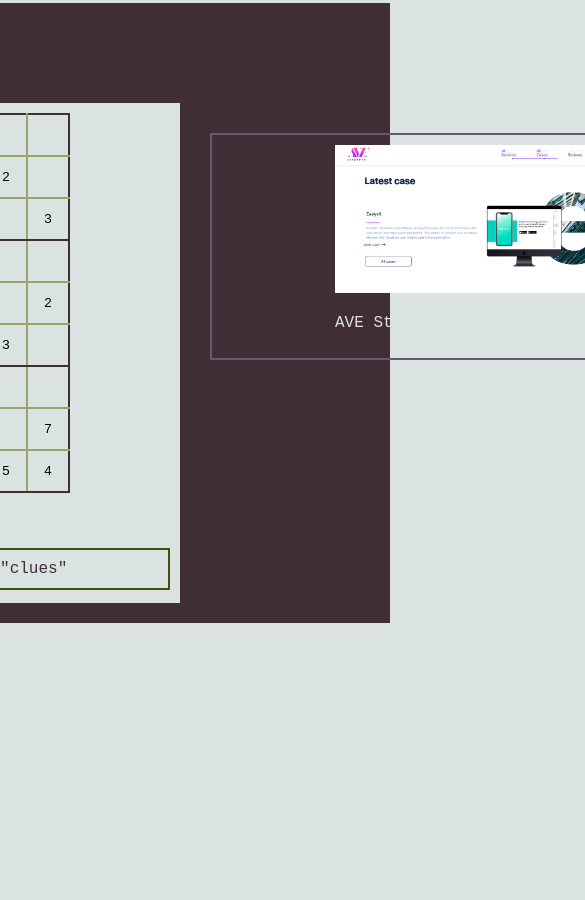
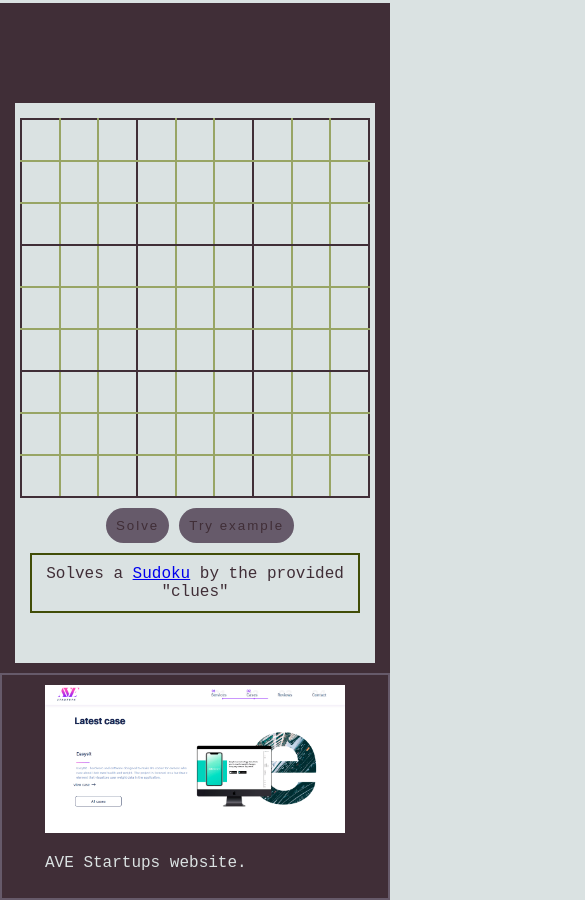
Before and after one commit to nekoi275/my-cv, a Vue app: page / in a window 390 px wide. Shown: the part 1978-2878 px from the top of the page, 585 px wide, since content can reach past the window. Before the commit the page ends 2631 px from the top, so only its background shows below. Built offline with nearby package versions, Linux system fonts and the light colour scheme.

Commit message:
bugfixing

```diff
--- a/src/components/ProjectsSection.vue
+++ b/src/components/ProjectsSection.vue
@@ -83,6 +83,10 @@ a {
     padding-top: 100px;
   }
 
+  .wrapper {
+    display: block;
+  }
+
   .projects-img {
     width: 300px;
     height: auto;
--- a/src/components/SudokuSolverComponent.vue
+++ b/src/components/SudokuSolverComponent.vue
@@ -203,9 +203,13 @@
             </tr>
         </table>
         <button v-show="!isPuzzleSolved && isPuzzleValid" @click="validatePuzzle()">Solve</button>
+        <button v-show="!isPuzzleSolved && isPuzzleValid" @click="addExample()">Try example</button>
         <button v-show="isPuzzleSolved || !isPuzzleValid" @click="clearPuzzle()">Try again</button>
-        <p v-show="!isPuzzleValid">Fill some known numbers of sudoku. Valid numbers are 1-9.</p>
-        <p v-show="isPuzzleValid">Solves a <a href="https://en.wikipedia.org/wiki/Sudoku" target="_blank">Sudoku</a> by the provided "clues"</p>
+        <p v-show="!isPuzzleValid">Fill some known numbers of sudoku. Valid numbers are 1-9</p>
+        <p v-show="isPuzzleValid && !noSolution">Solves a <a href="https://en.wikipedia.org/wiki/Sudoku"
+                target="_blank">Sudoku</a> by the
+            provided "clues"</p>
+        <p v-show="noSolution">This sudoku has not solution</p>
     </div>
 </template>
 
@@ -214,7 +218,7 @@ export default {
     name: 'Sudoku',
     data: function () {
         return {
-            /* puzzle: [
+            puzzle: [
                 [null, null, null, null, null, null, null, null, null],
                 [null, null, null, null, null, null, null, null, null],
                 [null, null, null, null, null, null, null, null, null],
@@ -224,10 +228,10 @@ export default {
                 [null, null, null, null, null, null, null, null, null],
                 [null, null, null, null, null, null, null, null, null],
                 [null, null, null, null, null, null, null, null, null]
-            ], */
-            puzzle: [[null,null,"3",null,null,"1",null,null,null],["7",null,null,"8",null,null,"5","2",null],["8",null,"4",null,null,null,"6",null,"3"],[null,null,"7","3","2",null,null,null,null],["5",null,null,null,null,null,null,null,"2"],[null,null,null,null,"1","7","4","3",null],[null,"6","5",null,null,"4",null,null,null],[null,"2","9","1","8","5","3",null,"7"],[null,"7","8","6","3",null,"9","5","4"]],
+            ],
             isPuzzleValid: true,
-            isPuzzleSolved: false
+            isPuzzleSolved: false,
+            noSolution: false
         };
     },
     methods: {
@@ -245,8 +249,7 @@ export default {
             }
             if (this.isPuzzleValid) {
                 this.preparePuzzle();
-                this.solvePuzzle();
-                this.isPuzzleSolved = true;
+                this.returnSolved();
             }
         },
         clearPuzzle: function () {
@@ -260,9 +263,32 @@ export default {
                 [null, null, null, null, null, null, null, null, null],
                 [null, null, null, null, null, null, null, null, null],
                 [null, null, null, null, null, null, null, null, null]
-            ],
-                this.isPuzzleSolved = false;
-                this.isPuzzleValid = true;
+            ];
+            this.isPuzzleSolved = false;
+            this.isPuzzleValid = true;
+            this.noSolution = false;
+        },
+        returnSolved: function () {
+            if (this.solvePuzzle()) {
+                this.isPuzzleSolved = true;
+            } else {
+                this.puzzle = [
+                    [null, null, null, null, null, null, null, null, null],
+                    [null, null, null, null, null, null, null, null, null],
+                    [null, null, null, null, null, null, null, null, null],
+                    [null, null, null, null, null, null, null, null, null],
+                    [null, null, null, null, null, null, null, null, null],
+                    [null, null, null, null, null, null, null, null, null],
+                    [null, null, null, null, null, null, null, null, null],
+                    [null, null, null, null, null, null, null, null, null],
+                    [null, null, null, null, null, null, null, null, null]
+                ];
+                this.isPuzzleSolved = true;
+                this.noSolution = true;
+            }
+        },
+        addExample: function () {
+            this.puzzle = [[null, null, "3", null, null, "1", null, null, null], ["7", null, null, "8", null, null, "5", "2", null], ["8", null, "4", null, null, null, "6", null, "3"], [null, null, "7", "3", "2", null, null, null, null], ["5", null, null, null, null, null, null, null, "2"], [null, null, null, null, "1", "7", "4", "3", null], [null, "6", "5", null, null, "4", null, null, null], [null, "2", "9", "1", "8", "5", "3", null, "7"], [null, "7", "8", "6", "3", null, "9", "5", "4"]]
         },
         preparePuzzle: function () {
             for (let i = 0; i < this.puzzle.length; i++) {
@@ -330,6 +356,9 @@ export default {
     background-color: var(--main-bg-color);
     width: 600px;
     height: 500px;
+    margin: 0px;
+    padding: 0px;
+    text-align: center;
 }
 
 p {
@@ -384,7 +413,7 @@ span {
 }
 
 button {
-    margin: auto;
+    margin-left: 10px;
     border: none;
     background-color: var(--light-font-color);
     color: var(--dark-font-color);
@@ -393,11 +422,21 @@ button {
     cursor: pointer;
     letter-spacing: 2px;
     text-align: center;
-    display: block;
+    display: inline-block;
 }
 
 button:hover {
     color: var(--light-font-color);
     background-color: var(--dark-font-color);
 }
+
+@media (max-width: 845px) {
+    .game-container {
+        width: 350px;
+        margin: auto;
+        height: 550px;
+        padding: 5px;
+        margin-bottom: 10px;
+    }
+}
 </style>
```
Also changed, not shown: src/App.vue (+18 -7 lines).
